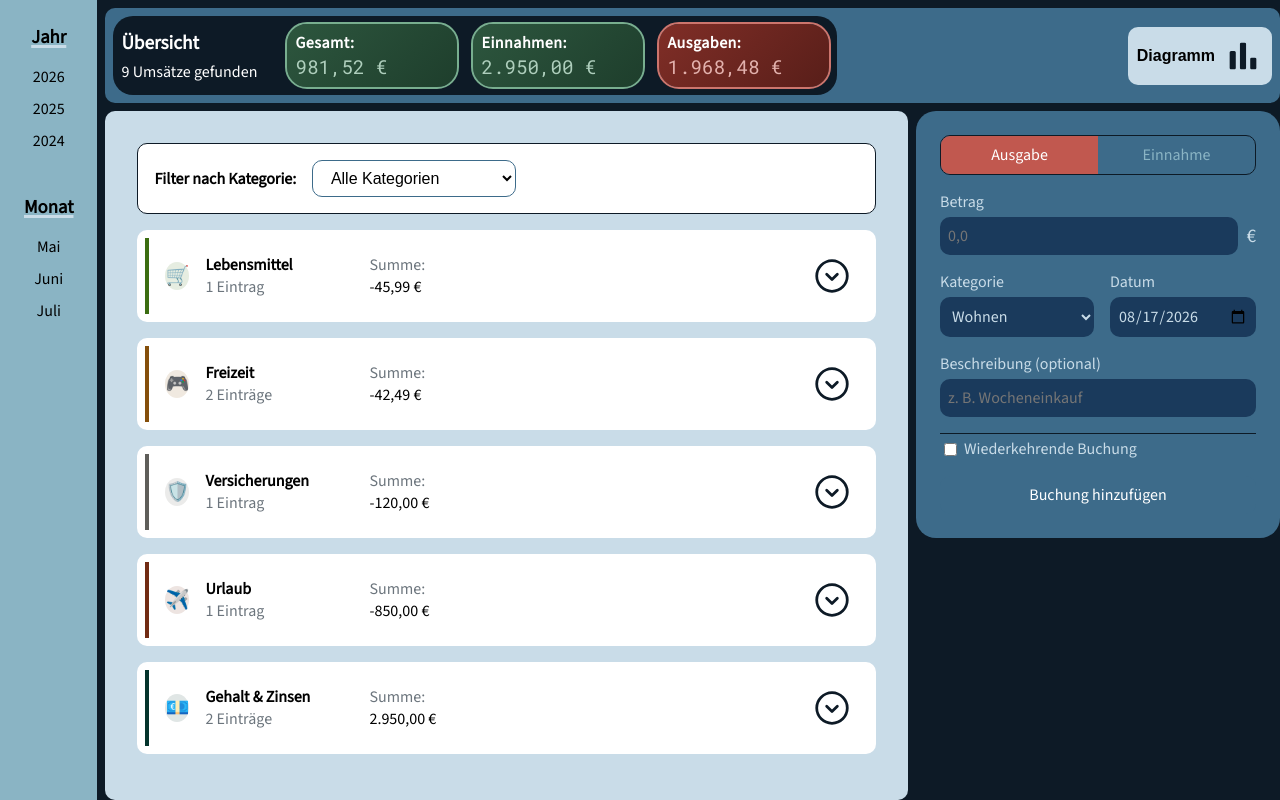
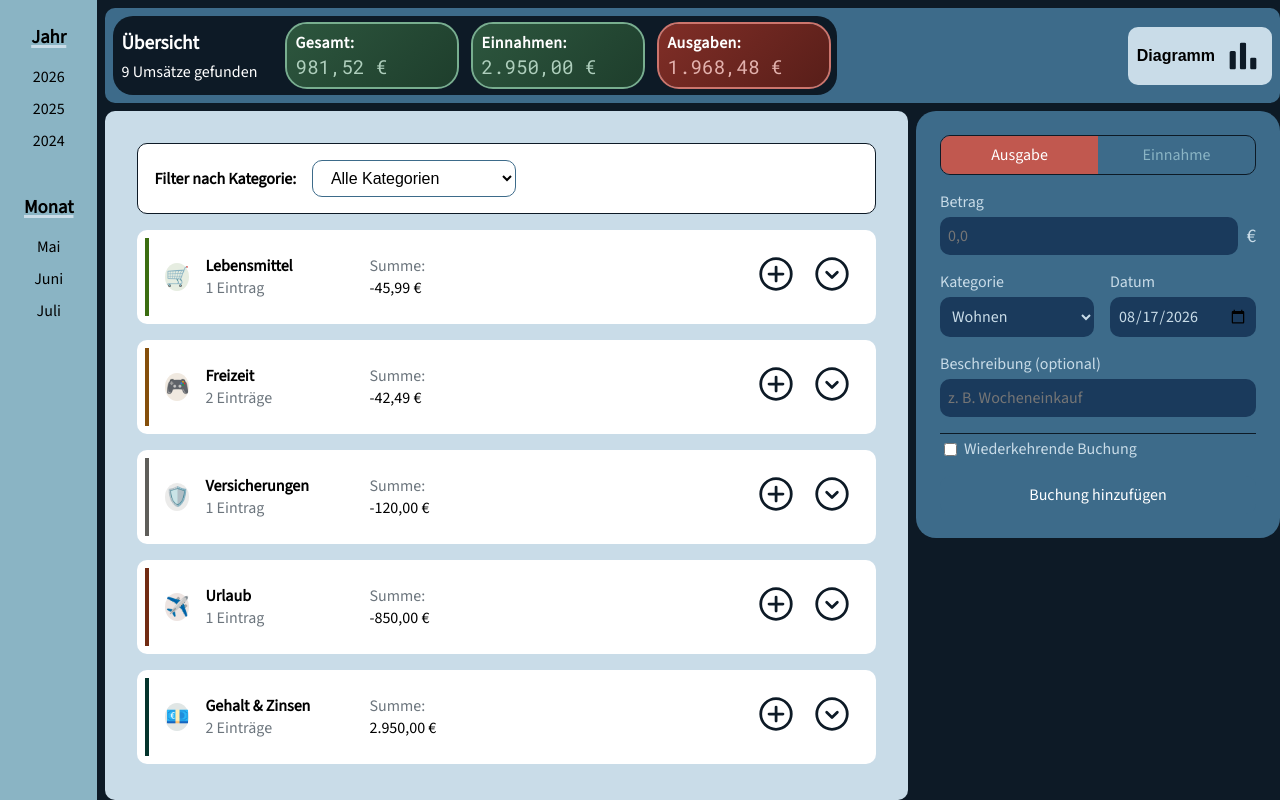
Before and after one commit to FabianP95/haushaltsbuch, a Next.js app: page / in a window 1280 px wide. Built offline with nearby package versions, Linux system fonts and the light colour scheme.

Commit message:
feat: added buttons with placeholder functions - added mixin for general button style
fix: moved expand function from the whole catgeroy group element to the expand button

refactor: moved button effect into mixin

```diff
--- a/src/app/components/navbar/navbar.module.scss
+++ b/src/app/components/navbar/navbar.module.scss
@@ -20,11 +20,11 @@
     border: 1px solid transparent;
     border-radius: $radius-sm;
     padding: $padding-sm;
-    transition: transform 0.3s ease;
+    @include hover-scale();
 
     &:hover {
         border: 1px solid $palette-1;
-        transform: scale(1.08);
+
     }
 }
 
--- a/src/app/components/overview/category-group/category-group.module.scss
+++ b/src/app/components/overview/category-group/category-group.module.scss
@@ -11,10 +11,9 @@
   justify-content: space-between;
   padding: $space-md;
   border-left: 4px solid;
-  cursor: pointer;
 }
 
-.groupInfo{
+.groupInfo {
   @include flex-center(row);
   gap: $space-lg;
 }
@@ -63,7 +62,7 @@
 }
 
 .chevron {
-  @include icon-size(30,30);
+  @include icon-size(30, 30);
   margin-left: $space-md;
 }
 
@@ -85,3 +84,12 @@
   padding-left: $space-md;
   border-left: 2px solid $palette-4;
 }
+
+.addBtn {
+  @include no-style-btn();
+  @include hover-scale();
+}
+
+.btnImg {
+  @include icon-size(30,30);
+}
--- a/src/app/components/overview/category-group/catgeory-group.tsx
+++ b/src/app/components/overview/category-group/catgeory-group.tsx
@@ -3,6 +3,11 @@ import { CategoryGroupCardProps } from '@/app/interfaces/interfaces';
 import { TransactionItem } from './transaction-item/transaction-item';
 import { formatCurrency } from '@/utils/currency';
 import styles from './category-group.module.scss';
+
+function addEntryToCategorie() {
+
+}
+
 
 export function CategoryGroupCard({
     group,
@@ -21,8 +26,8 @@ export function CategoryGroupCard({
             <div
                 className={styles.groupHeader}
                 style={{ borderLeftColor: group.category.color }}
-                onClick={() => setIsOpen((prev) => !prev)}
-                aria-expanded={isOpen}
+
+
             >
                 <div className={styles.groupInfo}>
                     <div className={styles.groupTitleInfo}>
@@ -43,11 +48,20 @@ export function CategoryGroupCard({
                         </span>
                     </div>
                 </div>
-                <img
-                    src={isOpen ? '/assets/icons/expand_up.svg' : '/assets/icons/expand_down.svg'}
-                    alt={isOpen ? 'Zuklappen' : 'Aufklappen'}
-                    className={styles.chevron}
-                />
+                <div>
+                    <button className={styles.addBtn} onClick={() => addEntryToCategorie()}>
+                        <img className={styles.btnImg} src="/assets/icons/add.svg" alt="add an entry in this category" />
+                    </button>
+                    <button className={styles.addBtn} onClick={() => setIsOpen((prev) => !prev)} aria-expanded={isOpen}>
+                        <img
+                            src={isOpen ? '/assets/icons/expand_up.svg' : '/assets/icons/expand_down.svg'}
+                            alt={isOpen ? 'Zuklappen' : 'Aufklappen'}
+                            className={styles.chevron}
+                        />
+                    </button>
+
+                </div>
+
             </div>
 
             <div className={`${styles.transactionListWrapper} ${isOpen ? styles.open : ''}`}>
--- a/src/app/components/overview/category-group/transaction-item/transaction-item.module.scss
+++ b/src/app/components/overview/category-group/transaction-item/transaction-item.module.scss
@@ -63,6 +63,7 @@
 .itemRight {
   display: flex;
   align-items: center;
+  gap: $space-sm;
 }
 
 .itemAmount {
@@ -70,3 +71,12 @@
   font-size: 1rem;
   color: red;
 }
+
+.workOnBtn {
+  @include no-style-btn();
+  @include hover-scale();
+}
+
+.btnImg {
+  @include icon-size(20,20);
+}
--- a/src/app/components/overview/category-group/transaction-item/transaction-item.tsx
+++ b/src/app/components/overview/category-group/transaction-item/transaction-item.tsx
@@ -42,6 +42,12 @@ export function TransactionItem({
                 <span className={isIncome ? styles.itemAmountPositiv : styles.itemAmountNegativ}>
                     {isIncome ? '' : '-'}{formatCurrency(transaction.amount)}
                 </span>
+                <button className={styles.workOnBtn} onClick={() => console.log(1)}>
+                    <img className={styles.btnImg} src="/assets/icons/edit.svg" alt="edit this entry" />
+                </button>
+                <button className={styles.workOnBtn} onClick={() => console.log(2)}>
+                    <img className={styles.btnImg} src="/assets/icons/delete.svg" alt="delete this entry" />
+                </button>
             </div>
         </article>
     );
--- a/src/styles/abstracts/_mixins.scss
+++ b/src/styles/abstracts/_mixins.scss
@@ -57,3 +57,18 @@
 
     }
 }
+
+@mixin no-style-btn{
+    padding: 0;
+    border: none;
+    background: none;
+    cursor: pointer;
+}
+
+@mixin hover-scale(){
+    transition: transform 0.3s ease;
+
+    &:hover {
+        transform: scale(1.08);
+    }
+}
```
